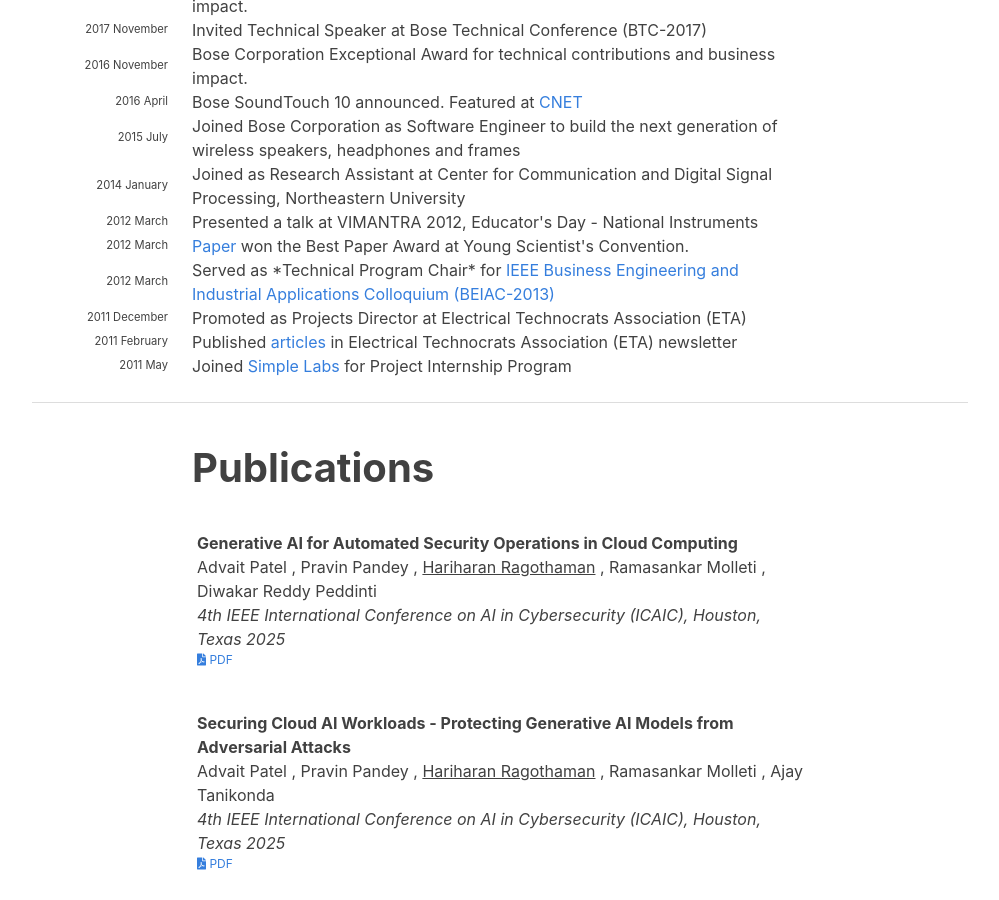
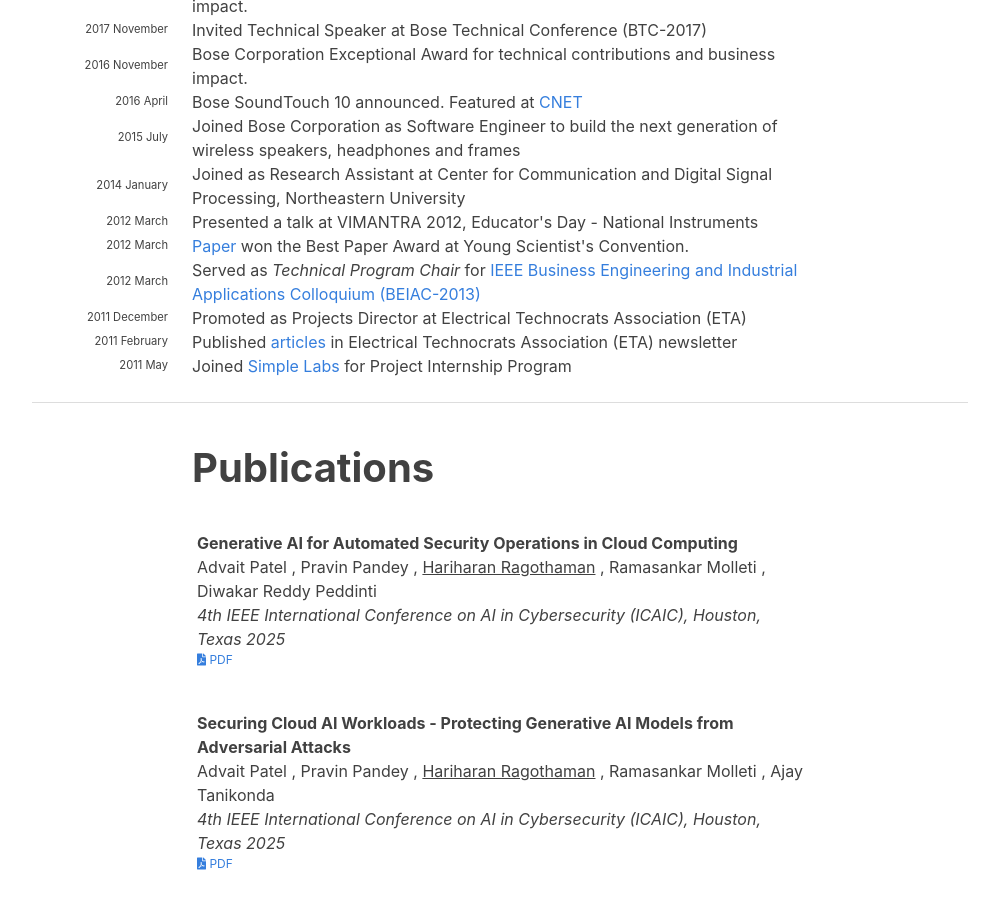
Before and after one commit to hariharanragothaman/hariharanragothaman.github.io, a Jekyll site: the page built from index.md, in a window 1280 px wide and 900 px high, scrolled down 1636 px. Shown: the whole window, without its empty margins (140-1139 px from the left). Built offline with Jekyll 4.4.1, drawn with Linux system fonts in a browser that asks for light colours; nearby versions of some CDN libraries; some web fonts are replaced.

Commit message:
Polishes and Updates

```diff
--- a/_data/news.yaml
+++ b/_data/news.yaml
@@ -116,7 +116,7 @@
 
 - year: 2012
   year-extra: March
-  description: Served as *Technical Program Chair* for <a href="https://ieeexplore.ieee.org/xpl/conhome/6554178/proceeding">IEEE Business Engineering and Industrial Applications Colloquium (BEIAC-2013)</a>
+  description: Served as <em>Technical Program Chair</em> for <a href="https://ieeexplore.ieee.org/xpl/conhome/6554178/proceeding">IEEE Business Engineering and Industrial Applications Colloquium (BEIAC-2013)</a>
 
 - year: 2011
   year-extra: December
```
